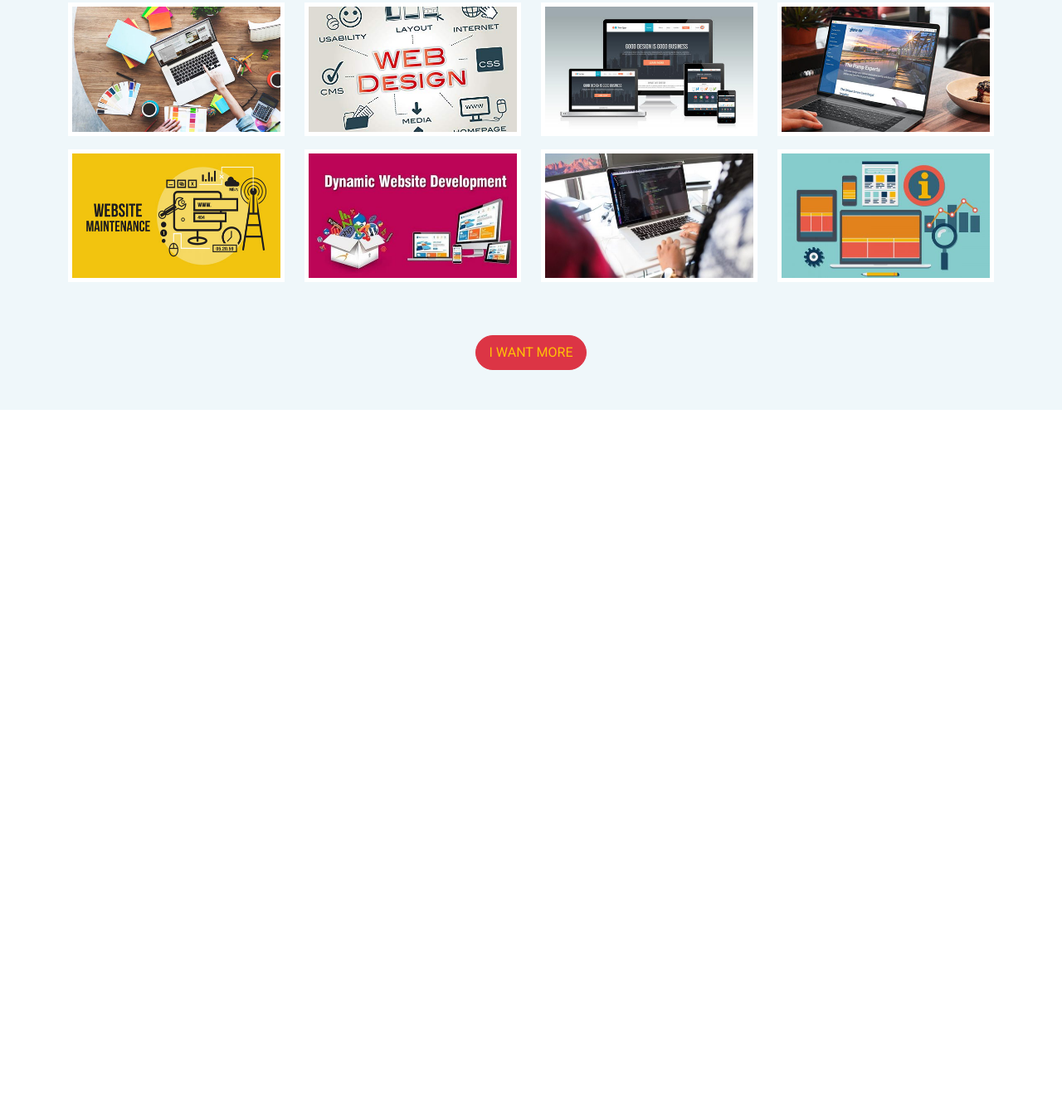
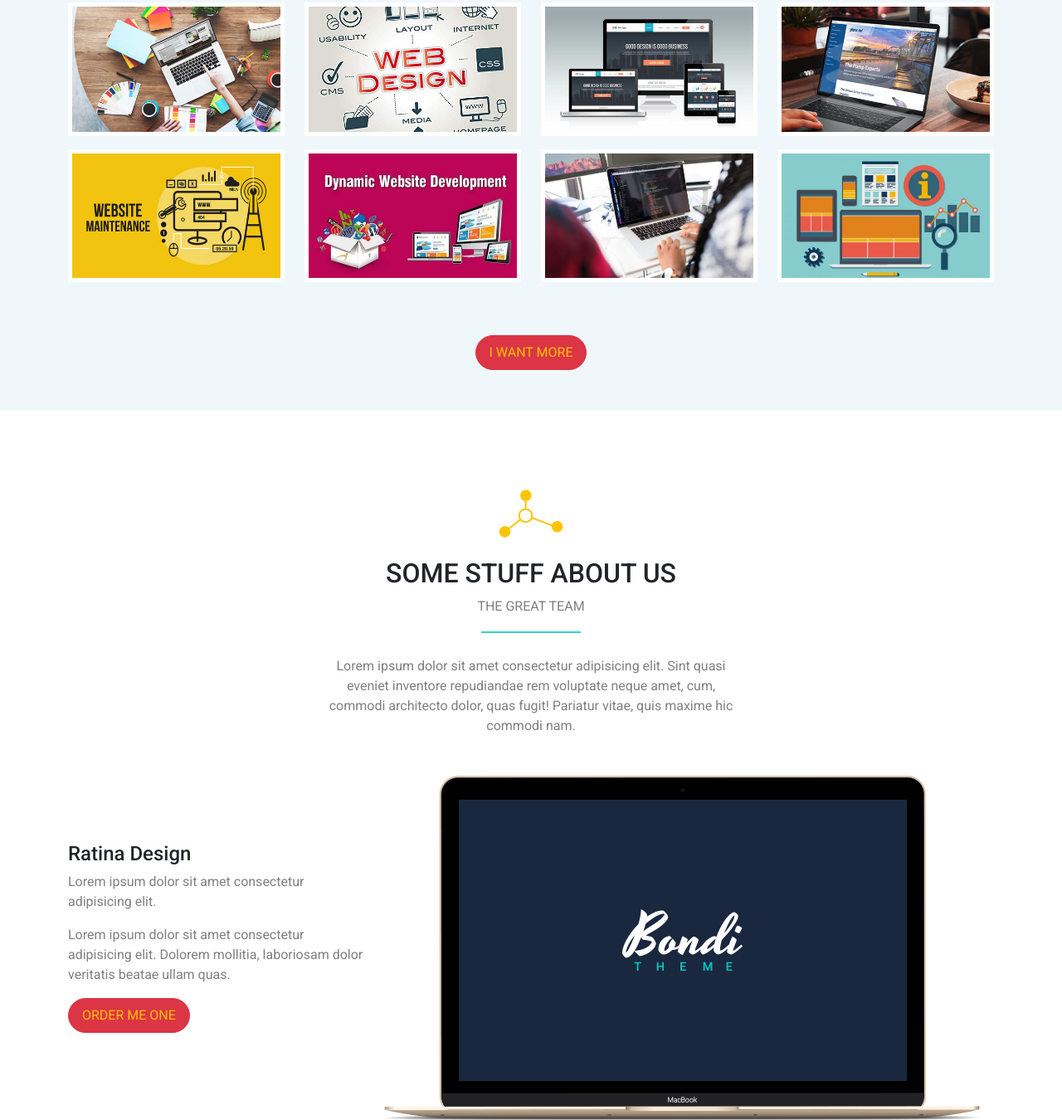
Before and after one commit to HossamSQA/Bondi--Bootstrap-Theme-, a plain HTML site: page index.html in a window 1280 px wide. Shown: the part 1931-3281 px from the top of the page at 83% size. Before the commit the page ends 2425 px from the top, so only its background shows below. Drawn offline with Linux system fonts and the light colour scheme.

Commit message:
About Section

```diff
--- a/css/style.css
+++ b/css/style.css
@@ -143,3 +143,9 @@ body {
     transform: translateX(0);
 }
 /* End Portfolio */
+
+/* Start About */
+.stuff .description {
+    max-width: 500px;
+}
+/* End About */
--- a/index.html
+++ b/index.html
@@ -203,6 +203,39 @@
     </div>
     <!-- End Portfolio Section -->
 
+    <!-- Start About Section -->
+    <div class="stuff pt-5">
+      <div class="container">
+        <div class="main-title mt-5 mb-5 position-relative text-center">
+          <img src="./imgs/title.png" alt="Title" class="mb-4">
+          <h2>Some Stuff About Us</h2>
+          <p class="text-black-50 text-uppercase">The Great Team</p>
+        </div>
+
+        <p class="description text-center mb-5 text-black-50 m-auto ">
+          Lorem ipsum dolor sit amet consectetur adipisicing elit. Sint quasi eveniet inventore repudiandae rem voluptate neque amet, cum, commodi architecto dolor, quas fugit! Pariatur vitae, quis maxime hic commodi nam.
+        </p>
+
+        <div class="row align-items-center">
+          <div class="col-lg-4 mb-4 text-center text-md-start">
+            <div class="text">
+              <h4>Ratina Design</h4>
+              <p class="text-black-50 fs-6">Lorem ipsum dolor sit amet consectetur adipisicing elit.</p>
+              <p class="text-black-50 fs-6">Lorem ipsum dolor sit amet consectetur adipisicing elit. Dolorem mollitia, laboriosam dolor veritatis beatae ullam quas.</p>
+                <a href="" class="btn main-btn btn-danger rounded-pill text-warning text-uppercase">Order me One</a>
+            </div>
+          </div>
+
+          <div class="col-lg-8">
+            <div class="image">
+              <img src="./imgs/laptop.png" alt="Laptop" class="img-fluid">
+            </div>
+          </div>
+        </div>
+      </div>
+    </div>
+    <!-- End About Section -->
+
     <!-- Boostrap js -->
     <script src="./js/bootstrap.bundle.min.js"></script>
     <!-- FontAweome js -->
```
